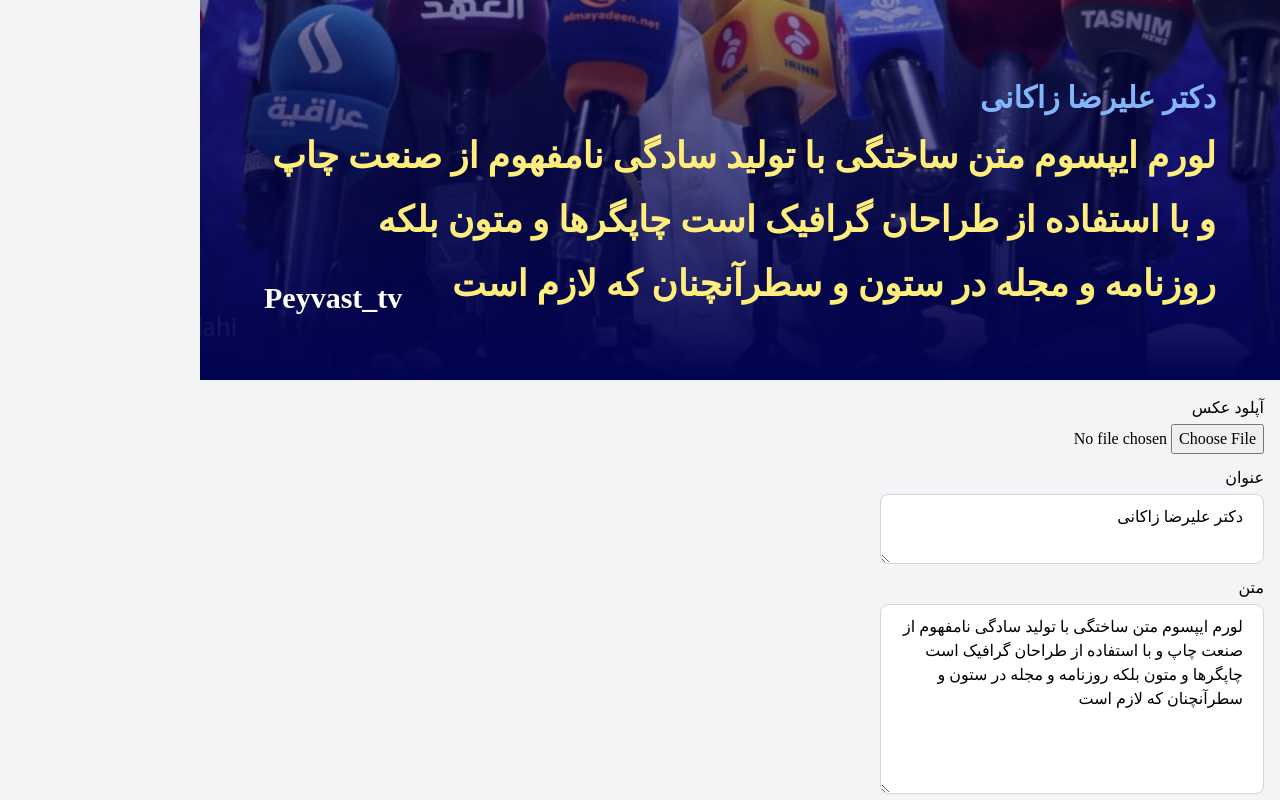
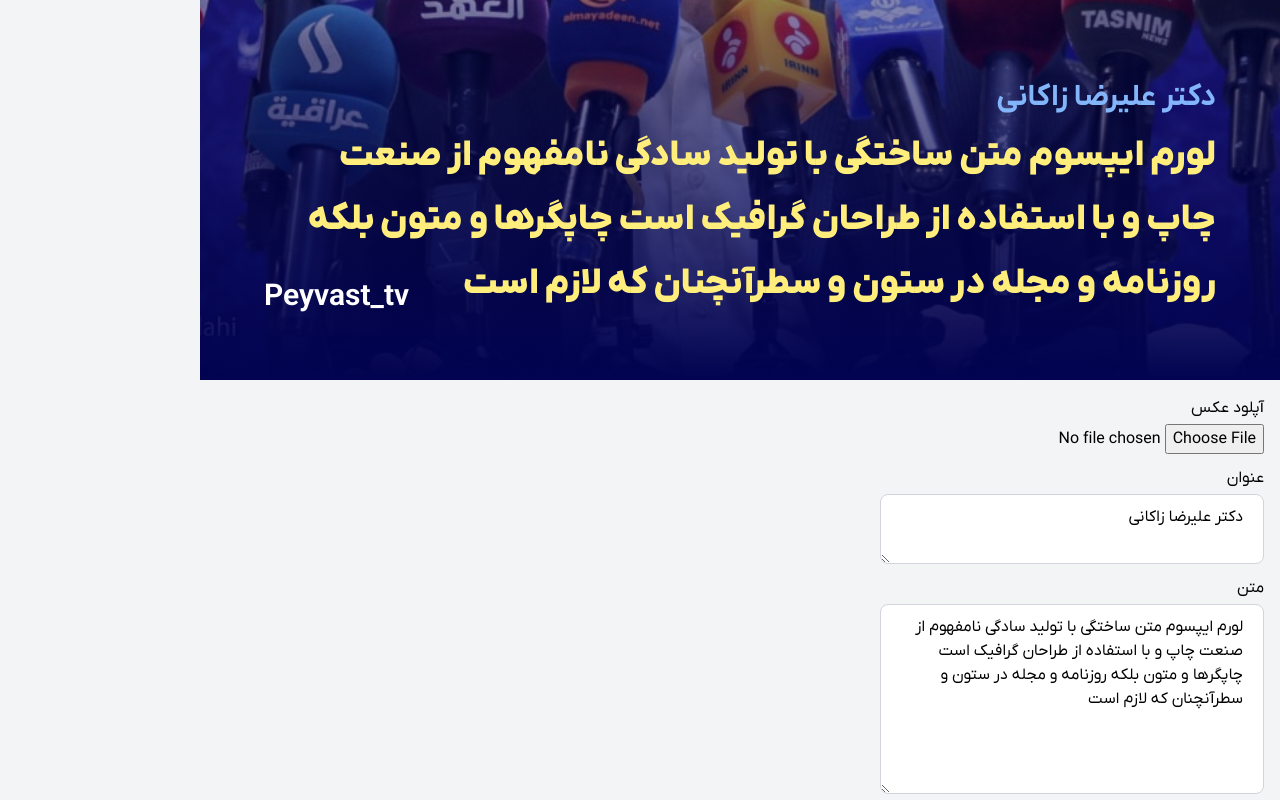
Before and after one commit to amirhajipoor/peyvast-editor, a React (Vite) app: page / in a window 1280 px wide. Shown: the part 700-1500 px from the top of the page. Built offline with nearby package versions, Linux system fonts and the light colour scheme.

Commit message:
Fix font bug

```diff
--- a/src/App.css
+++ b/src/App.css
@@ -7,35 +7,35 @@
         font-family: IRANYekanX;
         font-style: normal;
         font-weight: 900;
-        src: url('./src/assets/fonts/woff/IRANYekanX-Black.woff') format('woff'),
-        url('./src/assets/fonts/woff2/IRANYekanX-Black.woff2') format('woff2');
+        src: url('./assets/fonts/woff/IRANYekanX-Black.woff') format('woff'),
+        url('./assets/fonts/woff2/IRANYekanX-Black.woff2') format('woff2');
     }
     @font-face {
         font-family: IRANYekanX;
         font-style: normal;
         font-weight: 950;
-        src: url('./src/assets/fonts/woff/IRANYekanX-ExtraBlack.woff') format('woff'),
-        url('./src/assets/fonts/woff2/IRANYekanX-ExtraBlack.woff2') format('woff2');
+        src: url('./assets/fonts/woff/IRANYekanX-ExtraBlack.woff') format('woff'),
+        url('./assets/fonts/woff2/IRANYekanX-ExtraBlack.woff2') format('woff2');
     }
 
     @font-face {
         font-family: IRANYekanX;
         font-style: normal;
         font-weight: bold;
-        src: url('./src/assets/fonts/woff/IRANYekanX-Bold.woff') format('woff'),
-        url('./src/assets/fonts/woff2/IRANYekanX-Bold.woff2') format('woff2');
+        src: url('./assets/fonts/woff/IRANYekanX-Bold.woff') format('woff'),
+        url('./assets/fonts/woff2/IRANYekanX-Bold.woff2') format('woff2');
     }
 
     @font-face {
         font-family: IRANYekanX;
         font-style: normal;
         font-weight: normal;
-        src: url('./src/assets/fonts/woff/IRANYekanX-Regular.woff') format('woff'),
-        url('./src/assets/fonts/woff2/IRANYekanX-Regular.woff2') format('woff2');
+        src: url('./assets/fonts/woff/IRANYekanX-Regular.woff') format('woff'),
+        url('./assets/fonts/woff2/IRANYekanX-Regular.woff2') format('woff2');
     }
 
     * {
-        font-family: 'Yekan Bakh' !important;
+        font-family: 'IRANYekanX' !important;
     }
 
     .farsi-digits {
--- a/src/App.jsx
+++ b/src/App.jsx
@@ -110,8 +110,8 @@ export default function App() {
 							onChange={(e) => setTitle(e.target.value)}
 							className="input"
 							type="text"
+							value={title}
 						>
-							{title}
 						</textarea>
 					</div>
 					<div>
@@ -123,8 +123,8 @@ export default function App() {
 							rows={7}
 							className="input"
 							type="text"
+							value={body}
 						>
-							{body}
 						</textarea>
 					</div>
 				</div>
```
